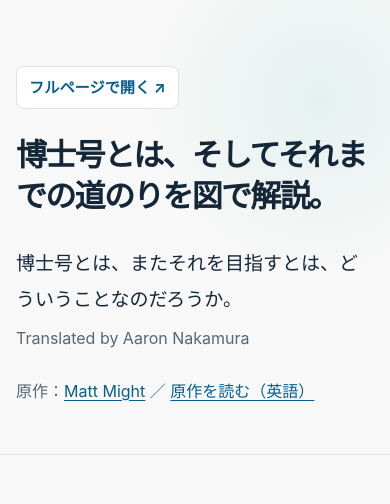
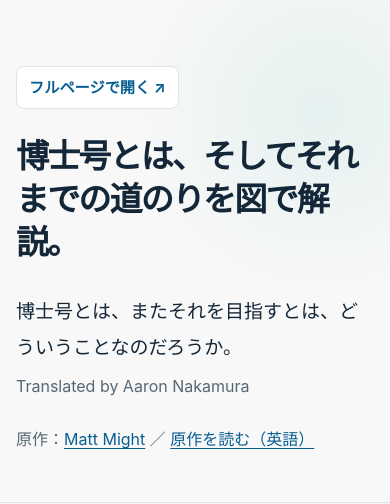
Before and after one commit to aarontnakamura/aarontnakamura.github.io, a plain HTML site: page phd-guide-ja.html in a window 390 px wide. Shown: the top 504 px of the page. Drawn offline with Linux system fonts and the light colour scheme.

Commit message:
Adjust mobile guide title to 33px

```diff
--- a/phd-guide-ja.html
+++ b/phd-guide-ja.html
@@ -39,7 +39,7 @@
     @media (max-width:700px) {
       .shell { width:min(100% - 32px,540px); }
       .hero { padding:66px 0 48px; }
-      h1 { font-size:31px; }
+      h1 { font-size:33px; }
       .full-page-link { font-size:.95rem; }
       .lead { font-size:19px; }
       .translator-credit, .intro-note { font-size:1rem; }
```
